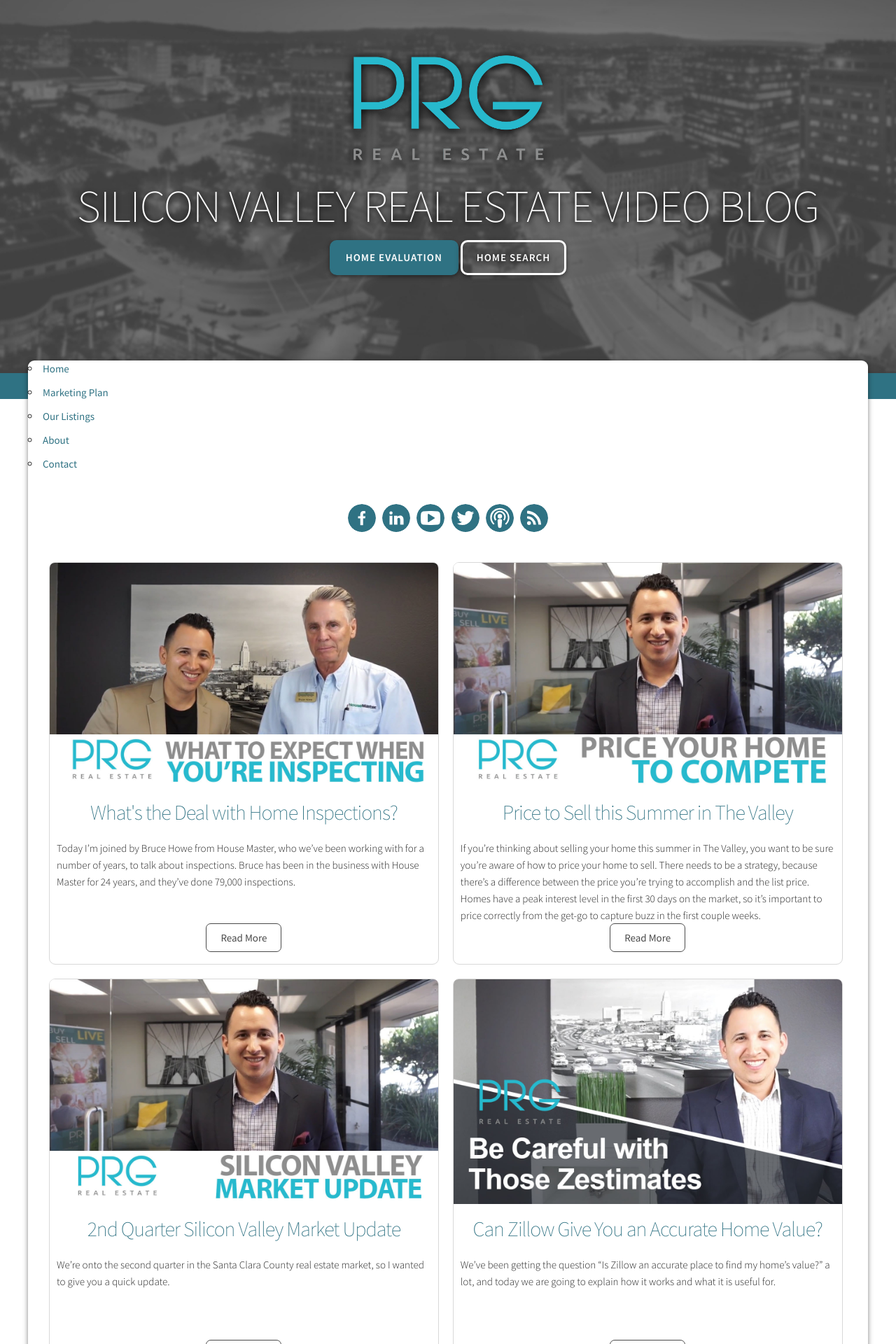
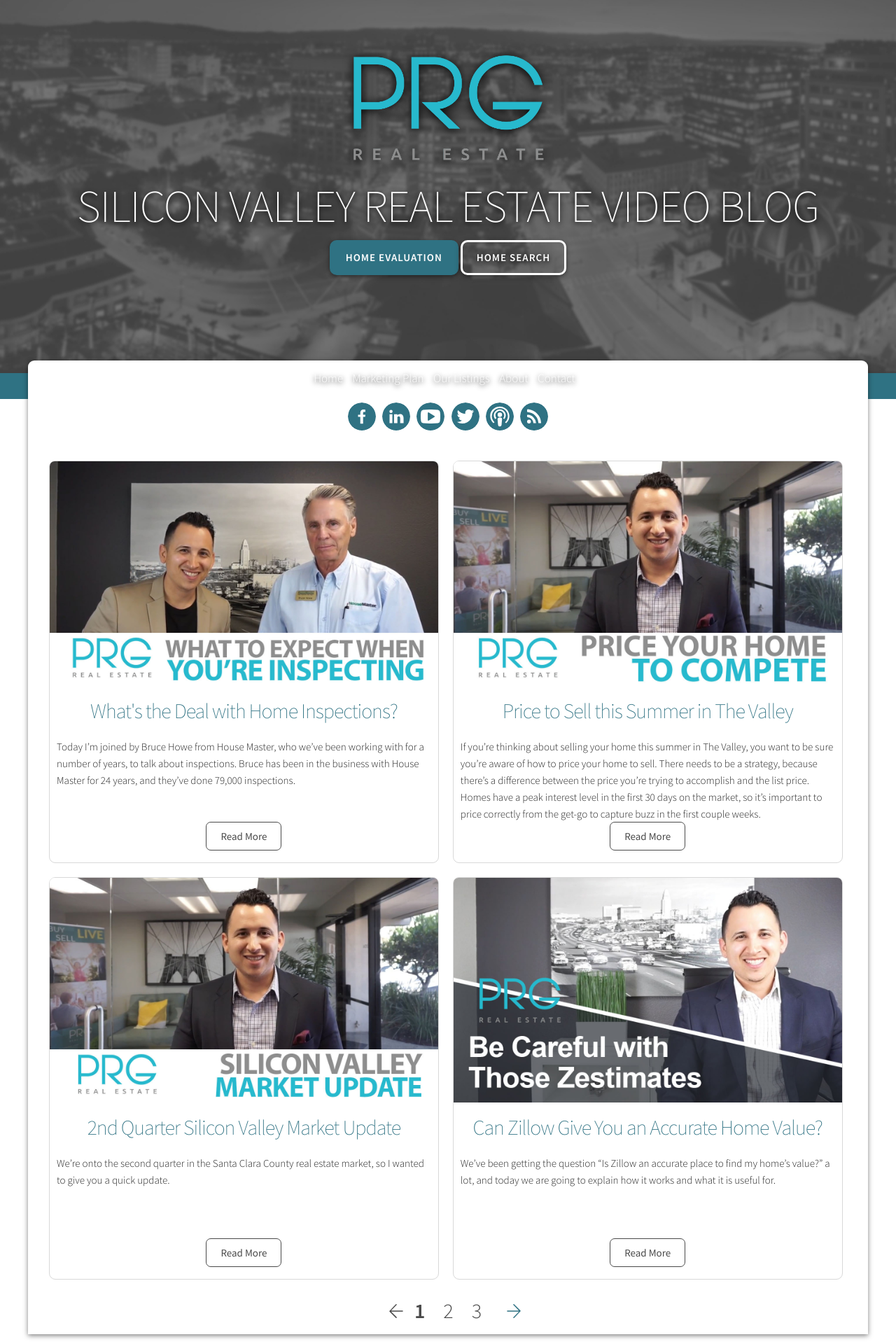
Before and after one commit to Vyralmarketing/Escrow, a Jekyll site: the page built from index.html, in a window 1280 px wide. Shown: the top 1920 px of the page at 70% size. Built offline with Jekyll 4.4.1, drawn with Linux system fonts in a browser that asks for light colours; the list of posts is cut into pages by our own code.

Commit message:
Updated '/_sass/_nav.sass' via CloudCannon

```diff
--- a/_sass/_nav.sass
+++ b/_sass/_nav.sass
@@ -1,5 +1,5 @@
 .top-nav
-//   position: fixed
+  position: relative
   z-index: 15
   text-align: center
   font-weight: 300
```
